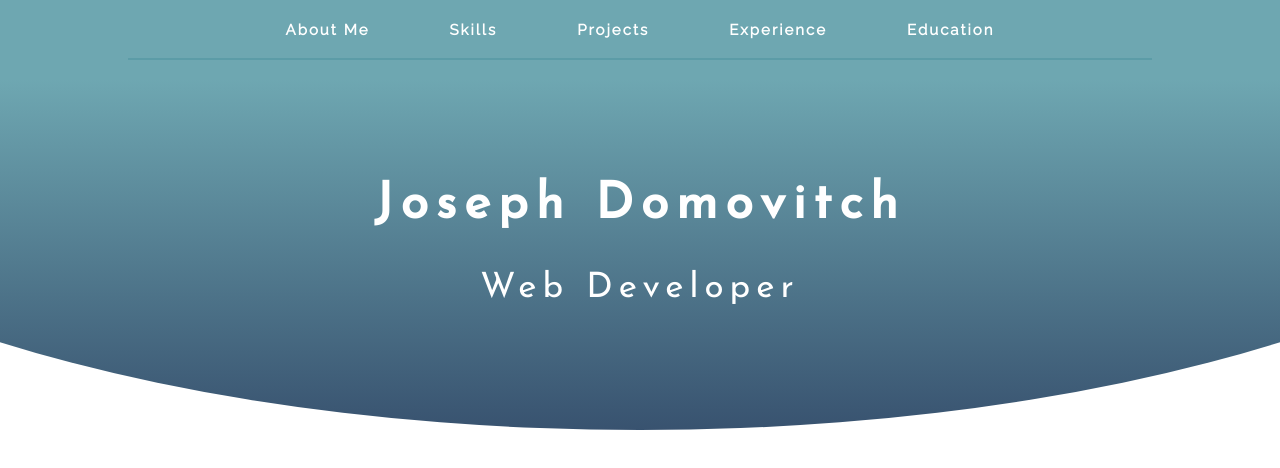
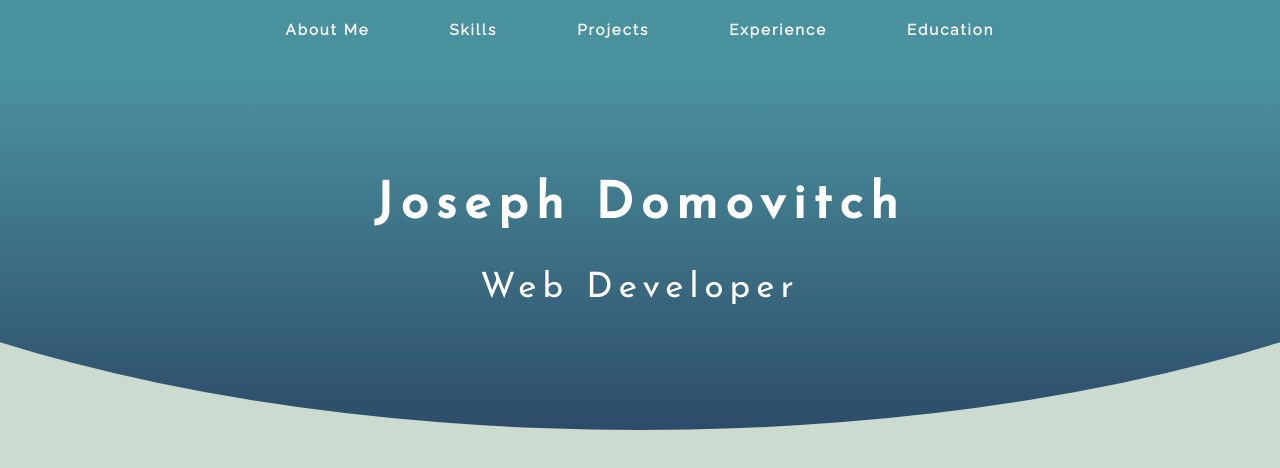
Before and after one commit to jdomo/jd-portfolio, a React (Create React App) app: page / in a window 1280 px wide. Shown: the top 468 px of the page. Built offline with nearby package versions, Linux system fonts and the light colour scheme.

Commit message:
remove header/navbar transparency

```diff
--- a/src/App.js
+++ b/src/App.js
@@ -1,13 +1,15 @@
 import React from 'react';
 import './App.scss';
+import Navbar from './components/Navbar'
 import Header from './components/Header'
-import Navbar from './components/Navbar'
+import About from './components/About'
 
 function App() {
   return (
     <div>
       <Navbar/>
       <Header/>
+      <About/>
     </div>
   );
 }
--- a/src/components/About.js
+++ b/src/components/About.js
@@ -1,5 +1,11 @@
 import React from 'react';
 
+const About = () => {
+  return (
+    <section className="about">
 
+    </section>
+  )
+}
 
 export default About;
--- a/src/css/style.css
+++ b/src/css/style.css
@@ -33,12 +33,18 @@ header {
 .u-margin-top {
   margin-top: 4rem; }
 
+.about {
+  height: 50rem;
+  margin-top: -25rem;
+  background-color: rgba(190, 211, 195, 0.8); }
+
 .header {
   position: relative;
   height: 50rem;
-  background-image: linear-gradient(to bottom, rgba(74, 145, 158, 0.8), #212e53);
+  background-image: linear-gradient(to bottom, #4a919e, #212e53);
   background-size: cover;
   background-position: top;
+  -webkit-clip-path: ellipse(80% 80% at 50% -10%);
   clip-path: ellipse(80% 80% at 50% -10%); }
   .header__logo-box {
     position: absolute;
@@ -56,7 +62,7 @@ header {
     transform: translate(-50%, -40%); }
 
 .navbar {
-  background-color: rgba(74, 145, 158, 0.8);
+  background-color: #4a919e;
   margin: 0;
   height: 8rem;
   padding: .5rem 0 0 0;
@@ -92,4 +98,4 @@ header {
     border-top: 4px solid #bed3c3;
     font-weight: 700;
     border-radius: 3px;
-    background-color: rgba(74, 145, 158, 0.9); }
+    background-color: rgba(33, 46, 83, 0.2); }
--- a/src/sass/abstracts/_variables.scss
+++ b/src/sass/abstracts/_variables.scss
@@ -5,7 +5,10 @@ $color-blue-dark: #212e53;
 $color-secondary-light: #ebaca2;
 $color-secondary-dark: #ce6a6b;
 
+$color-tertiary-lighter: #bed3c39f;
 $color-tertiary-light: #bed3c3;
+
+
 // $color-tertiary-dark: #5643fa;
 
 $color-grey-light: #e9e9e9;
--- a/src/sass/layout/_about.scss
+++ b/src/sass/layout/_about.scss
@@ -0,0 +1,5 @@
+.about {
+  height: 50rem;
+  margin-top: -25rem;
+  background-color: rgba($color-tertiary-lighter, .8);
+}
--- a/src/sass/layout/_header.scss
+++ b/src/sass/layout/_header.scss
@@ -6,11 +6,11 @@
   height: 50rem;
   background-image: linear-gradient(
     to bottom,
-    rgba($color-blue-light, 0.8),
-    rgba($color-blue-dark, 1));
+    $color-blue-light,
+    $color-blue-dark);
   background-size: cover;
   background-position: top;
-  // -webkit-clip-path: polygon(0% 0, 100% 0, 100% 75vh, 0 100%);
+  -webkit-clip-path: ellipse(80% 80% at 50% -10%);
   clip-path: ellipse(80% 80% at 50% -10%);
 
 
--- a/src/sass/layout/_navbar.scss
+++ b/src/sass/layout/_navbar.scss
@@ -1,7 +1,7 @@
 //begin media queries at ~1001px width
 
 .navbar {
-  background-color: rgba($color-blue-light, 0.8);
+  background-color: $color-blue-light;
   margin: 0;
   height: 8rem;
   padding: .5rem 0 0 0;
@@ -44,13 +44,14 @@
     &:active {
       border-top: 4px solid $color-tertiary-light;
       font-weight: 700;
-      border-radius: 3px;
+      border-radius: $border-radius-sml;
+      // background-color: rgba($color-blue-light, 0.9);
     }
     &:focus {
       border-top: 4px solid $color-tertiary-light;
       font-weight: 700;
       border-radius: $border-radius-sml;
-      background-color: rgba($color-blue-light, 0.9);
+      background-color: rgba($color-blue-dark, 0.2);
     }
 
   }
--- a/src/sass/main.scss
+++ b/src/sass/main.scss
@@ -13,6 +13,7 @@
 // @import "./components/button";
 
 //LAYOUT
+@import "./layout/about";
 @import "./layout/header";
 @import "./layout/navbar";
 
```
